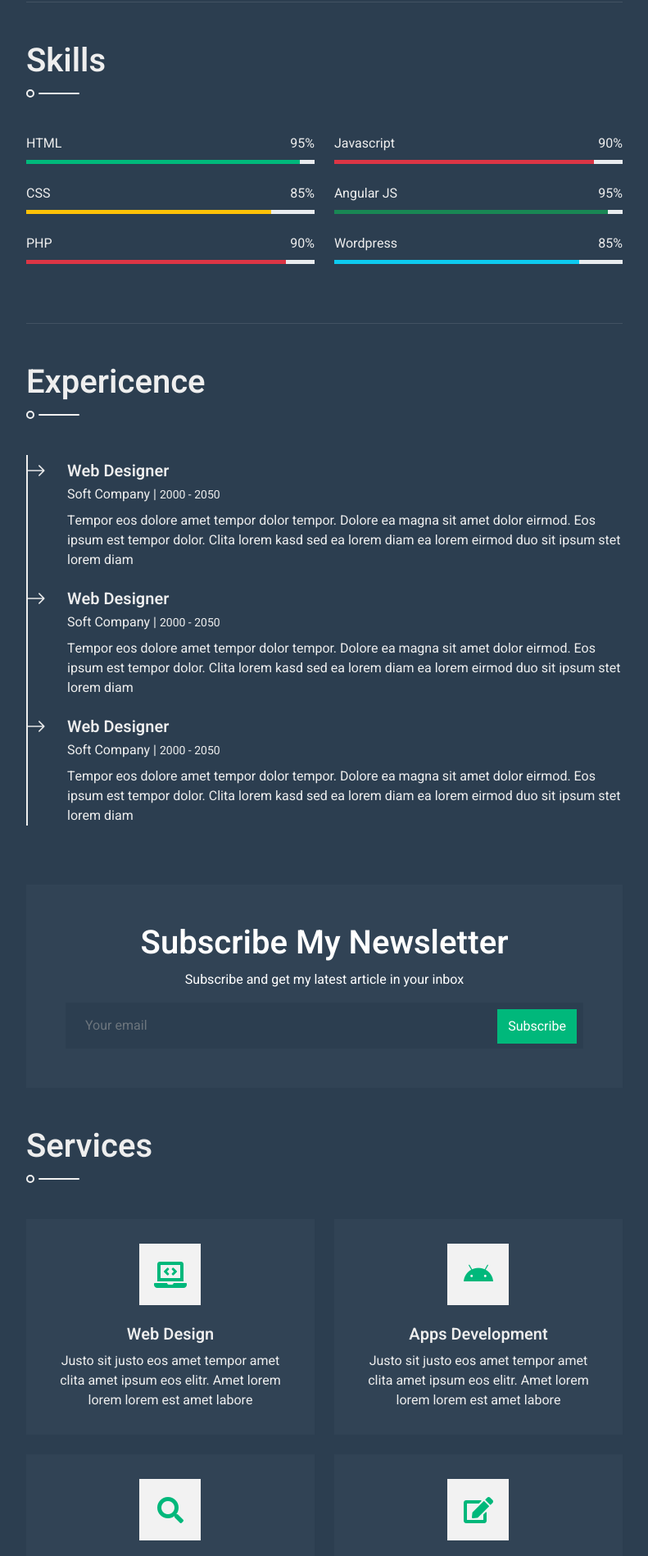
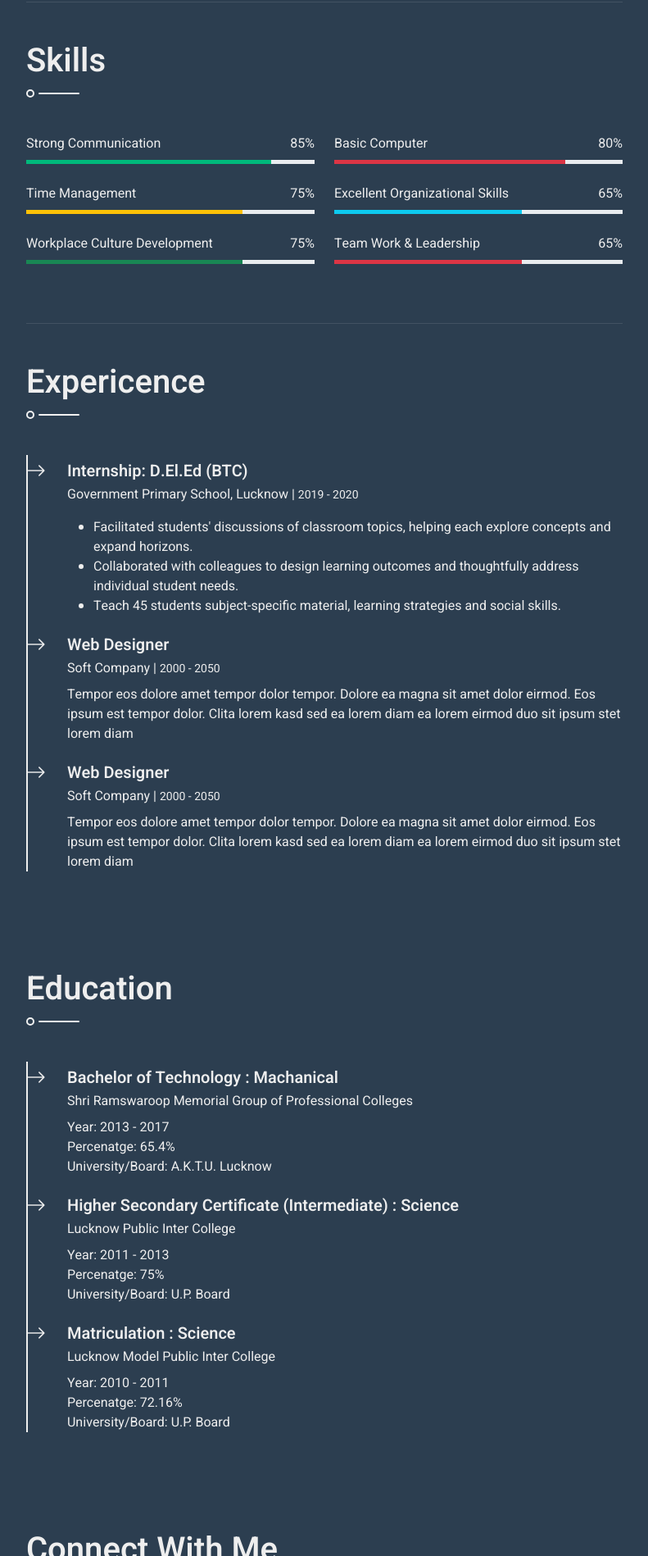
Before and after one commit to richa-rawat/richa-rawat.github.io, a plain HTML site: page index.html in a window 1280 px wide. Shown: the part 902-2800 px from the top of the page at 82% size, without its empty margins (438-1229 px from the left). Drawn offline with nearby package versions, Linux system fonts and the light colour scheme.

Commit message:
Added education and contact details

```diff
--- a/index.html
+++ b/index.html
@@ -135,58 +135,58 @@
                             <div class="col-sm-6">
                                 <div class="skill mb-4">
                                     <div class="d-flex justify-content-between">
-                                        <p class="mb-2">HTML</p>
-                                        <p class="mb-2">95%</p>
+                                        <p class="mb-2">Strong Communication</p>
+                                        <p class="mb-2">85%</p>
                                     </div>
                                     <div class="progress">
-                                        <div class="progress-bar bg-primary" role="progressbar" aria-valuenow="95" aria-valuemin="0" aria-valuemax="100"></div>
+                                        <div class="progress-bar bg-primary" role="progressbar" aria-valuenow="85" aria-valuemin="0" aria-valuemax="100"></div>
                                     </div>
                                 </div>
                                 <div class="skill mb-4">
                                     <div class="d-flex justify-content-between">
-                                        <p class="mb-2">CSS</p>
-                                        <p class="mb-2">85%</p>
+                                        <p class="mb-2">Time Management</p>
+                                        <p class="mb-2">75%</p>
                                     </div>
                                     <div class="progress">
-                                        <div class="progress-bar bg-warning" role="progressbar" aria-valuenow="85" aria-valuemin="0" aria-valuemax="100"></div>
+                                        <div class="progress-bar bg-warning" role="progressbar" aria-valuenow="75" aria-valuemin="0" aria-valuemax="100"></div>
                                     </div>
                                 </div>
                                 <div class="skill mb-4">
                                     <div class="d-flex justify-content-between">
-                                        <p class="mb-2">PHP</p>
-                                        <p class="mb-2">90%</p>
+                                        <p class="mb-2">Workplace Culture Development</p>
+                                        <p class="mb-2">75%</p>
                                     </div>
                                     <div class="progress">
-                                        <div class="progress-bar bg-danger" role="progressbar" aria-valuenow="90" aria-valuemin="0" aria-valuemax="100"></div>
+                                        <div class="progress-bar bg-success" role="progressbar" aria-valuenow="75" aria-valuemin="0" aria-valuemax="100"></div>
                                     </div>
                                 </div>
                             </div>
                             <div class="col-sm-6">
                                 <div class="skill mb-4">
                                     <div class="d-flex justify-content-between">
-                                        <p class="mb-2">Javascript</p>
-                                        <p class="mb-2">90%</p>
+                                        <p class="mb-2">Basic Computer</p>
+                                        <p class="mb-2">80%</p>
                                     </div>
                                     <div class="progress">
-                                        <div class="progress-bar bg-danger" role="progressbar" aria-valuenow="90" aria-valuemin="0" aria-valuemax="100"></div>
+                                        <div class="progress-bar bg-danger" role="progressbar" aria-valuenow="80" aria-valuemin="0" aria-valuemax="100"></div>
                                     </div>
                                 </div>
                                 <div class="skill mb-4">
                                     <div class="d-flex justify-content-between">
-                                        <p class="mb-2">Angular JS</p>
-                                        <p class="mb-2">95%</p>
+                                        <p class="mb-2">Excellent Organizational Skills</p>
+                                        <p class="mb-2">65%</p>
                                     </div>
                                     <div class="progress">
-                                        <div class="progress-bar bg-success" role="progressbar" aria-valuenow="95" aria-valuemin="0" aria-valuemax="100"></div>
+                                        <div class="progress-bar bg-info" role="progressbar" aria-valuenow="65" aria-valuemin="0" aria-valuemax="100"></div>
                                     </div>
                                 </div>
                                 <div class="skill mb-4">
                                     <div class="d-flex justify-content-between">
-                                        <p class="mb-2">Wordpress</p>
-                                        <p class="mb-2">85%</p>
+                                        <p class="mb-2">Team Work & Leadership</p>
+                                        <p class="mb-2">65%</p>
                                     </div>
                                     <div class="progress">
-                                        <div class="progress-bar bg-info" role="progressbar" aria-valuenow="85" aria-valuemin="0" aria-valuemax="100"></div>
+                                        <div class="progress-bar bg-danger" role="progressbar" aria-valuenow="65" aria-valuemin="0" aria-valuemax="100"></div>
                                     </div>
                                 </div>
                             </div>
@@ -200,9 +200,22 @@
                         <div class="border-start border-2 border-light pt-2 ps-5">
                             <div class="position-relative mb-4">
                                 <span class="bi bi-arrow-right fs-4 text-light position-absolute" style="top: -5px; left: -50px;"></span>
-                                <h5 class="mb-1">Web Designer</h5>
-                                <p class="mb-2">Soft Company | <small>2000 - 2050</small></p>
-                                <p>Tempor eos dolore amet tempor dolor tempor. Dolore ea magna sit amet dolor eirmod. Eos ipsum est tempor dolor. Clita lorem kasd sed ea lorem diam ea lorem eirmod duo sit ipsum stet lorem diam</p>
+                                <h5 class="mb-1">Internship: D.El.Ed (BTC)</h5>
+                                <p class="mb-2">Government Primary School, Lucknow | <small>2019 - 2020</small></p>
+                                <p>
+                                    <ul>
+                                        <li>
+                                            Facilitated students' discussions of classroom topics, helping each explore concepts and expand horizons.
+                                        </li>
+                                        <li>
+                                            Collaborated with colleagues to design learning outcomes and thoughtfully address individual student needs.
+                                        </li>
+                                        <li>
+                                            Teach 45 students subject-specific material, learning strategies and social skills.
+                                        </li>
+                                    </ul>
+
+                                </p>
                             </div>
                             <div class="position-relative mb-4">
                                 <span class="bi bi-arrow-right fs-4 text-light position-absolute" style="top: -5px; left: -50px;"></span>
@@ -220,8 +233,46 @@
                     </section>
                     <!-- Expericence End -->
 
+                    <!-- Education Start -->
+                    <section class="py-5 wow fadeInUp" data-wow-delay="0.1s">
+                        <h1 class="title pb-3 mb-5">Education</h1>
+                        <div class="border-start border-2 border-light pt-2 ps-5">
+                            <div class="position-relative mb-4">
+                                <span class="bi bi-arrow-right fs-4 text-light position-absolute" style="top: -5px; left: -50px;"></span>
+                                <h5 class="mb-1">Bachelor of Technology : Machanical</h5>
+                                <p class="mb-2">Shri Ramswaroop Memorial Group of Professional Colleges</p>
+                                <p>
+                                    Year: 2013 - 2017<br/>
+                                    Percenatge: 65.4%<br/>
+                                    University/Board: A.K.T.U. Lucknow<br/>
+                                </p>
+                            </div>
+                            <div class="position-relative mb-4">
+                                <span class="bi bi-arrow-right fs-4 text-light position-absolute" style="top: -5px; left: -50px;"></span>
+                                <h5 class="mb-1">Higher Secondary Certificate (Intermediate) : Science</h5>
+                                <p class="mb-2">Lucknow Public Inter College</p>
+                                <p>
+                                    Year: 2011 - 2013<br/>
+                                    Percenatge: 75%<br/>
+                                    University/Board: U.P. Board<br/>
+                                </p>
+                            </div>
+                            <div class="position-relative mb-4">
+                                <span class="bi bi-arrow-right fs-4 text-light position-absolute" style="top: -5px; left: -50px;"></span>
+                                <h5 class="mb-1">Matriculation : Science</h5>
+                                <p class="mb-2">Lucknow Model Public Inter College</p>
+                                <p>
+                                    Year: 2010 - 2011<br/>
+                                    Percenatge: 72.16%<br/>
+                                    University/Board: U.P. Board<br/>
+                                </p>
+                            </div>
+                        </div>
+                    </section>
+                    <!-- Education End -->
+
                     <!-- Subscribe Start -->
-                    <section class="wow fadeInUp" data-wow-delay="0.1s">
+                    <!-- <section class="wow fadeInUp" data-wow-delay="0.1s">
                         <div class="bg-secondary text-center p-5">
                             <h1 class="text-white font-weight-bold">Subscribe My Newsletter</h1>
                             <p class="text-white">Subscribe and get my latest article in your inbox</p>
@@ -230,11 +281,11 @@
                                 <button type="button" class="btn btn-primary py-2 position-absolute top-0 end-0 mt-2 me-2">Subscribe</button>
                             </div>
                         </div>
-                    </section>
+                    </section> -->
                     <!-- Subscribe End -->
 
                     <!-- Services Start -->
-                    <section class="py-5 border-bottom wow fadeInUp" data-wow-delay="0.1s">
+                    <!-- <section class="py-5 border-bottom wow fadeInUp" data-wow-delay="0.1s">
                         <h1 class="title pb-3 mb-5">Services</h1>
                         <div class="row g-4">
                             <div class="col-md-6">
@@ -266,11 +317,11 @@
                                 </div>
                             </div>
                         </div>
-                    </section>
+                    </section> -->
                     <!-- Services End -->
 
                     <!-- Portfolio Start -->
-                    <section class="py-5 border-bottom wow fadeInUp" data-wow-delay="0.1s">
+                    <!-- <section class="py-5 border-bottom wow fadeInUp" data-wow-delay="0.1s">
                         <h1 class="title pb-3 mb-5">Portfolio</h1>
                         <div class="row">
                             <div class="col-12">
@@ -327,11 +378,11 @@
                                 </div>
                             </div>
                         </div>
-                    </section>
+                    </section> -->
                     <!-- Portfolio End -->
 
                     <!-- Testimonial Start -->
-                    <section class="py-5 border-bottom wow fadeInUp" data-wow-delay="0.1s">
+                    <!-- <section class="py-5 border-bottom wow fadeInUp" data-wow-delay="0.1s">
                         <h1 class="title pb-3 mb-5">Testimonial</h1>
                         <div class="owl-carousel testimonial-carousel">
                             <div class="text-left">
@@ -368,42 +419,39 @@
                                 </div>
                             </div>
                         </div>
-                    </section>
+                    </section> -->
                     <!-- Testimonial End -->
 
                     <!-- Contact Start -->
                     <section class="py-5 wow fadeInUp" data-wow-delay="0.1s" id="contact">
-                        <h1 class="title pb-3 mb-5">Contact Me</h1>
-						<p class="mb-4">The contact form is currently inactive. Get a functional and working contact form with Ajax & PHP in a few minutes. Just copy and paste the files, add a little code and you're done. <a href="https://htmlcodex.com/contact-form">Download Now</a></p>
+                        <h1 class="title pb-3 mb-5">Connect With Me</h1>
+						<p class="mb-4">The contact details are mentioned below. To get in touch with me feel free to choose any of the channel:</p>
                         <form>
                             <div class="row g-3">
                                 <div class="col-md-6">
                                     <div class="form-floating">
-                                        <input type="text" class="form-control border-0 bg-secondary" id="name" placeholder="Your Name">
-                                        <label for="name">Your Name</label>
+                                        <h6 for="email"><i class="fa fa-envelope"></i>&nbsp;&nbsp;Email</h6>
+                                        <span class="form-control border-0 bg-secondary" id="email">
+                                            itsmericha1996@gmail.com
+                                        </span>
                                     </div>
                                 </div>
                                 <div class="col-md-6">
                                     <div class="form-floating">
-                                        <input type="email" class="form-control border-0 bg-secondary" id="email" placeholder="Your Email">
-                                        <label for="email">Your Email</label>
+                                        <h6 for="contact"><i class="fa fa-mobile-alt"></i>&nbsp;&nbsp;Contact</h6>
+                                        <span class="form-control border-0 bg-secondary" id="contact">
+                                            +91-9918406201
+                                        </span>
                                     </div>
                                 </div>
-                                <div class="col-12">
+                                <!-- <div class="col-md-6">
                                     <div class="form-floating">
-                                        <input type="text" class="form-control border-0 bg-secondary" id="subject" placeholder="Subject">
-                                        <label for="subject">Subject</label>
+                                        <h6 for="contact"><i class="fa fa-mobile-alt"></i>&nbsp;&nbsp;Contact</h6>
+                                        <span class="form-control border-0 bg-secondary" id="contact">
+                                            +91-9918406201
+                                        </span>
                                     </div>
-                                </div>
-                                <div class="col-12">
-                                    <div class="form-floating">
-                                        <textarea class="form-control border-0 bg-secondary" placeholder="Leave a message here" id="message" style="height: 200px"></textarea>
-                                        <label for="message">Message</label>
-                                    </div>
-                                </div>
-                                <div class="col-12">
-                                    <button class="btn btn-primary w-100 py-3" type="submit">Send Message</button>
-                                </div>
+                                </div> -->
                             </div>
                         </form>
                     </section>
@@ -418,12 +466,12 @@
                                 <a class="btn btn-dark btn-square mx-1" href="#"><i class="fab fa-linkedin-in"></i></a>
                                 <a class="btn btn-dark btn-square mx-1" href="#"><i class="fab fa-instagram"></i></a>
                             </div>
-                            <div class="d-flex justify-content-center mb-3">
+                            <!-- <div class="d-flex justify-content-center mb-3">
                                 <a class="text-light px-3 border-end" href="#">Privacy</a>
                                 <a class="text-light px-3 border-end" href="#">Terms</a>
                                 <a class="text-light px-3 border-end" href="#">FAQs</a>
                                 <a class="text-light px-3" href="#">Help</a>
-                            </div>
+                            </div> -->
 
 							<p class="m-0">&copy; <script type="text/javascript">var year = new Date();document.write(year.getFullYear());</script>, All Rights Reserved.</p>
                         </div>
```
